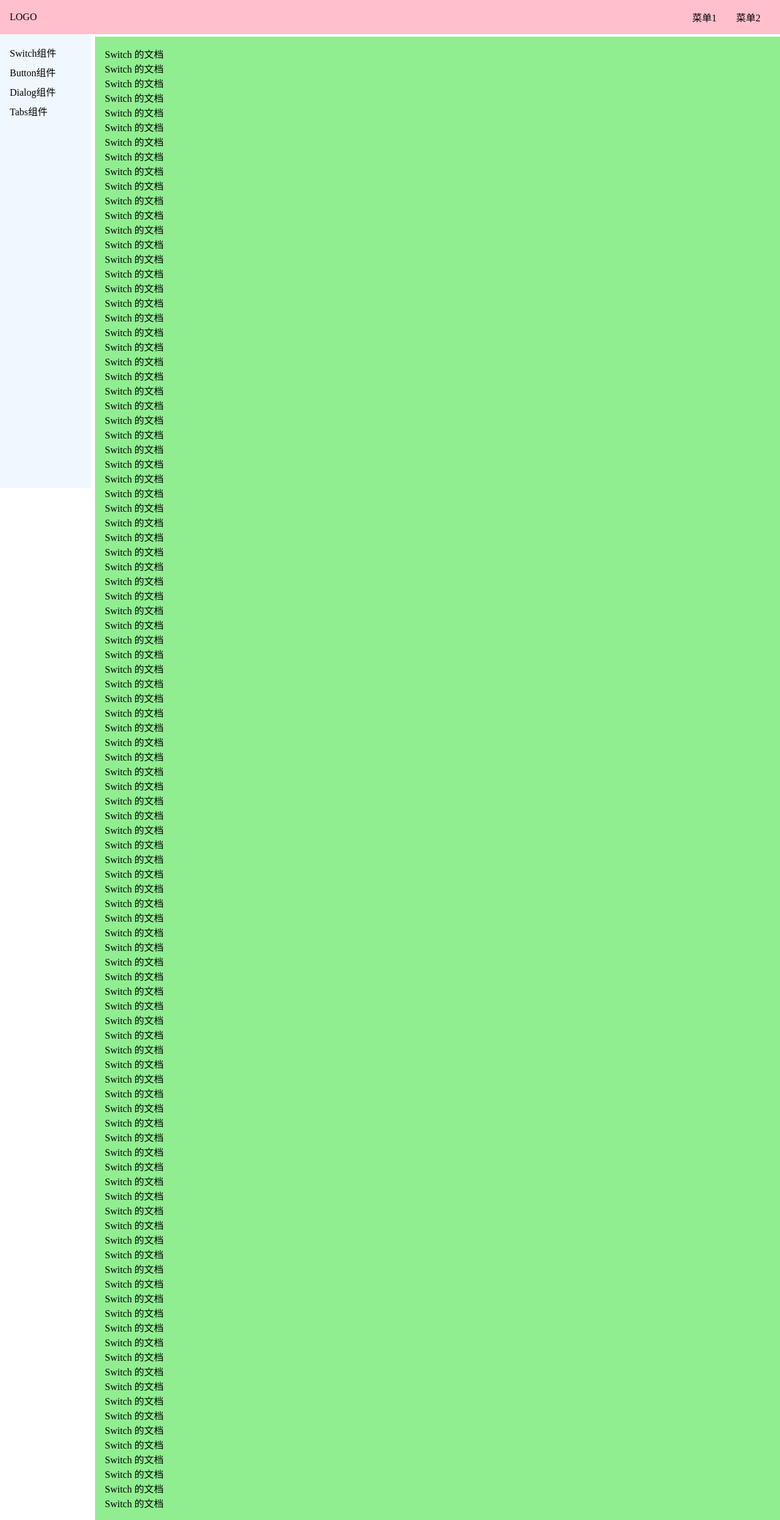
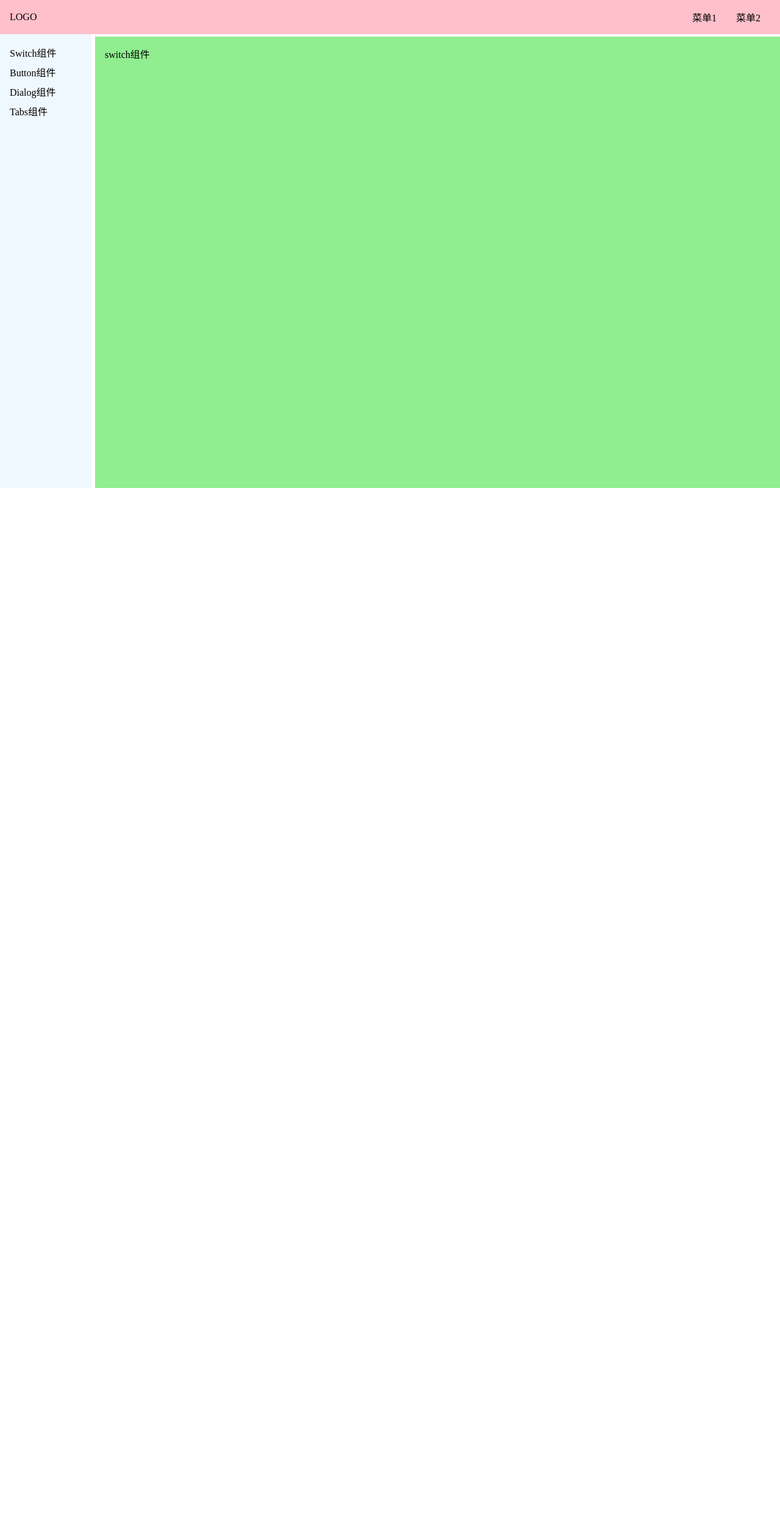
Before and after one commit to zdxzdxzdx/xiao-ui, a Vue app: page /#/doc/switch in a window 1280 px wide. Shown: the whole page at 61% size. After the commit the page ends 800 px from the top, so only its background shows below. Built offline with nearby package versions, Linux system fonts and the light colour scheme.

Commit message:
SwitchDemo.vue引入Switch组件

```diff
--- a/src/components/SwitchDemo.vue
+++ b/src/components/SwitchDemo.vue
@@ -1,110 +1,15 @@
 <template>
     <div>
-        <p>Switch 的文档</p>
-        <p>Switch 的文档</p>
-        <p>Switch 的文档</p>
-        <p>Switch 的文档</p>
-        <p>Switch 的文档</p>
-        <p>Switch 的文档</p>
-        <p>Switch 的文档</p>
-        <p>Switch 的文档</p>
-        <p>Switch 的文档</p>
-        <p>Switch 的文档</p>
-        <p>Switch 的文档</p>
-        <p>Switch 的文档</p>
-        <p>Switch 的文档</p>
-        <p>Switch 的文档</p>
-        <p>Switch 的文档</p>
-        <p>Switch 的文档</p>
-        <p>Switch 的文档</p>
-        <p>Switch 的文档</p>
-        <p>Switch 的文档</p>
-        <p>Switch 的文档</p>
-        <p>Switch 的文档</p>
-        <p>Switch 的文档</p>
-        <p>Switch 的文档</p>
-        <p>Switch 的文档</p>
-        <p>Switch 的文档</p>
-        <p>Switch 的文档</p>
-        <p>Switch 的文档</p>
-        <p>Switch 的文档</p>
-        <p>Switch 的文档</p>
-        <p>Switch 的文档</p>
-        <p>Switch 的文档</p>
-        <p>Switch 的文档</p>
-        <p>Switch 的文档</p>
-        <p>Switch 的文档</p>
-        <p>Switch 的文档</p>
-        <p>Switch 的文档</p>
-        <p>Switch 的文档</p>
-        <p>Switch 的文档</p>
-        <p>Switch 的文档</p>
-        <p>Switch 的文档</p>
-        <p>Switch 的文档</p>
-        <p>Switch 的文档</p>
-        <p>Switch 的文档</p>
-        <p>Switch 的文档</p>
-        <p>Switch 的文档</p>
-        <p>Switch 的文档</p>
-        <p>Switch 的文档</p>
-        <p>Switch 的文档</p>
-        <p>Switch 的文档</p>
-        <p>Switch 的文档</p>
-        <p>Switch 的文档</p>
-        <p>Switch 的文档</p>
-        <p>Switch 的文档</p>
-        <p>Switch 的文档</p>
-        <p>Switch 的文档</p>
-        <p>Switch 的文档</p>
-        <p>Switch 的文档</p>
-        <p>Switch 的文档</p>
-        <p>Switch 的文档</p>
-        <p>Switch 的文档</p>
-        <p>Switch 的文档</p>
-        <p>Switch 的文档</p>
-        <p>Switch 的文档</p>
-        <p>Switch 的文档</p>
-        <p>Switch 的文档</p>
-        <p>Switch 的文档</p>
-        <p>Switch 的文档</p>
-        <p>Switch 的文档</p>
-        <p>Switch 的文档</p>
-        <p>Switch 的文档</p>
-        <p>Switch 的文档</p>
-        <p>Switch 的文档</p>
-        <p>Switch 的文档</p>
-        <p>Switch 的文档</p>
-        <p>Switch 的文档</p>
-        <p>Switch 的文档</p>
-        <p>Switch 的文档</p>
-        <p>Switch 的文档</p>
-        <p>Switch 的文档</p>
-        <p>Switch 的文档</p>
-        <p>Switch 的文档</p>
-        <p>Switch 的文档</p>
-        <p>Switch 的文档</p>
-        <p>Switch 的文档</p>
-        <p>Switch 的文档</p>
-        <p>Switch 的文档</p>
-        <p>Switch 的文档</p>
-        <p>Switch 的文档</p>
-        <p>Switch 的文档</p>
-        <p>Switch 的文档</p>
-        <p>Switch 的文档</p>
-        <p>Switch 的文档</p>
-        <p>Switch 的文档</p>
-        <p>Switch 的文档</p>
-        <p>Switch 的文档</p>
-        <p>Switch 的文档</p>
-        <p>Switch 的文档</p>
-        <p>Switch 的文档</p>
-        <p>Switch 的文档</p>
-        <p>Switch 的文档</p>
+       <Switch/>
     </div>
 </template>
 
 <script lang="ts">
+    import Switch from '../lib/Switch.vue'
   export default{
+    components:{
+      Switch
+    }
   }
 </script>
 
--- /dev/null
+++ b/src/lib/Switch.vue
@@ -0,0 +1,13 @@
+<template>
+    <div>
+        switch组件
+    </div>
+</template>
+
+<script lang="ts">
+
+</script>
+
+<style scoped lang="scss">
+
+</style>
```
